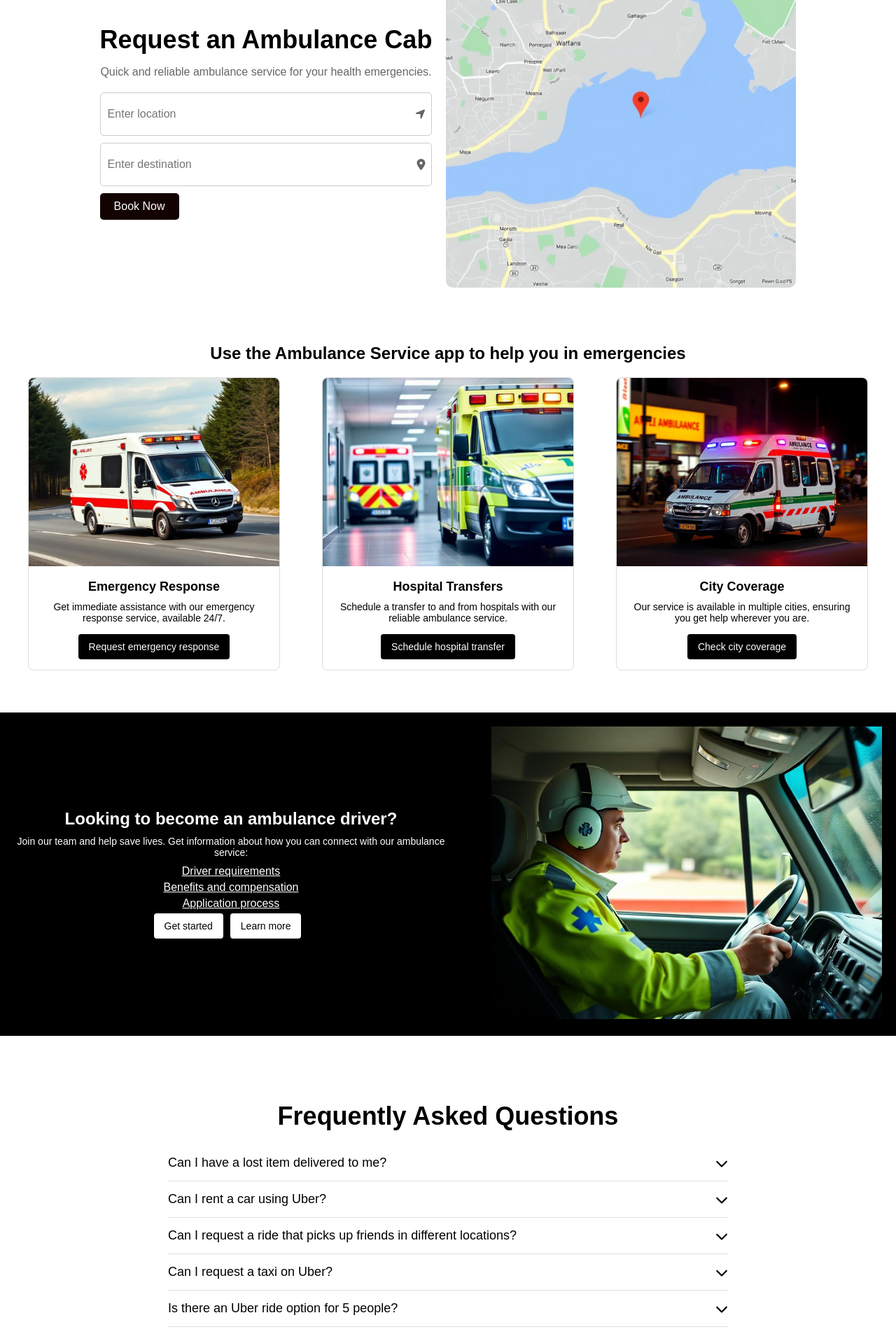
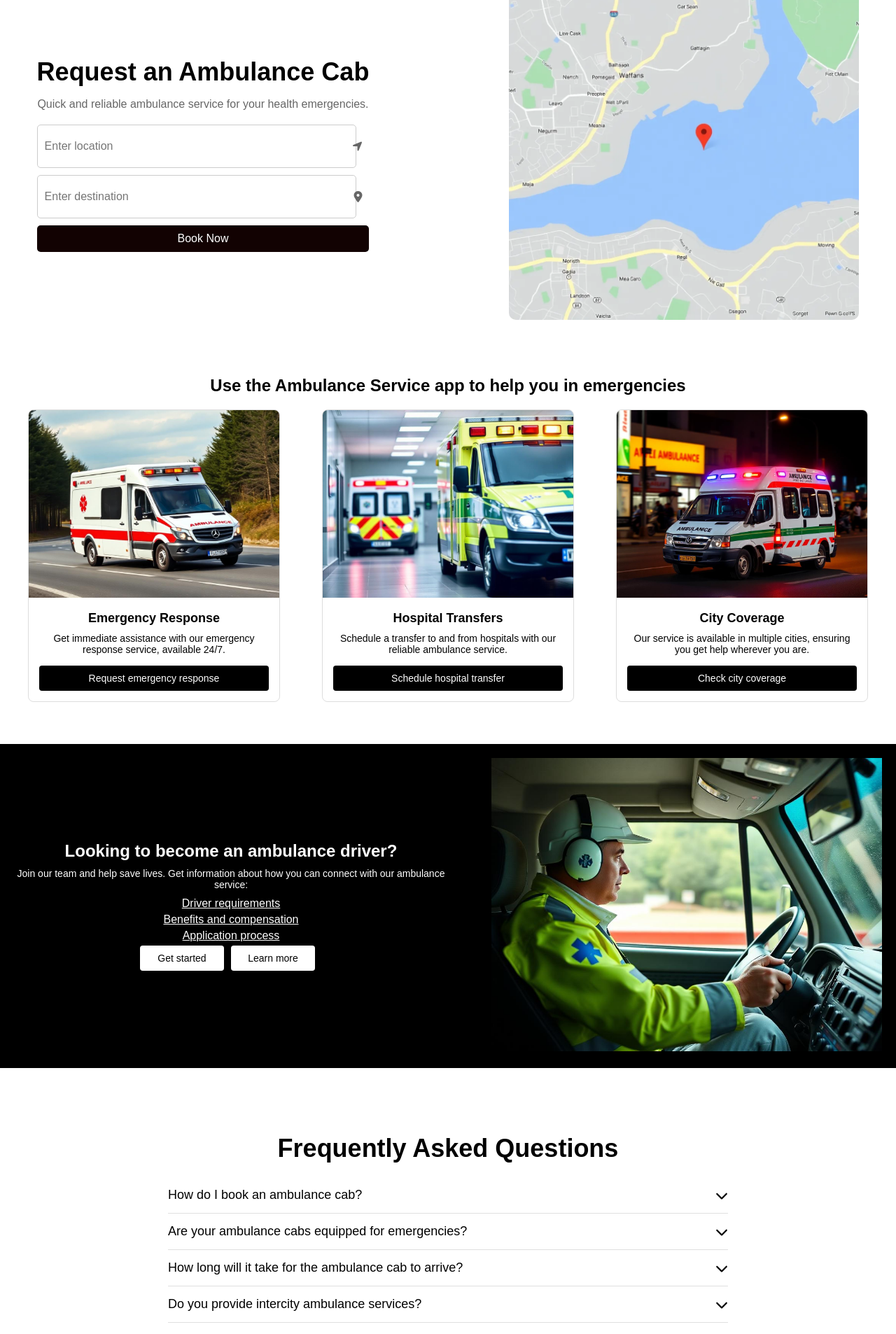
Before and after one commit to JadhavHarsh306/Ambulance_Project, a React (Create React App) app: page / in a window 1280 px wide. Shown: the part 180-2086 px from the top of the page at 70% size. Built offline with nearby package versions, Linux system fonts and the light colour scheme.

Commit message:
Landing-Page

```diff
--- a/src/components/FAQs.js
+++ b/src/components/FAQs.js
@@ -28,11 +28,11 @@ const FAQItem = ({ question, answer }) => {
 
 const FAQs = () => {
     const faqData = [
-        { question: 'Can I have a lost item delivered to me?', answer: 'Yes, you can have a lost item delivered to you by contacting our support team.' },
-        { question: 'Can I rent a car using Uber?', answer: 'Yes, Uber offers car rental services in select locations.' },
-        { question: 'Can I request a ride that picks up friends in different locations?', answer: 'Yes, you can request a ride that picks up friends in different locations using the Uber app.' },
-        { question: 'Can I request a taxi on Uber?', answer: 'Yes, you can request a taxi on Uber in select cities where the service is available.' },
-        { question: 'Is there an Uber ride option for 5 people?', answer: 'Yes, Uber offers ride options for larger groups, including UberXL and UberSUV.' },
+        { question: ' How do I book an ambulance cab?', answer: ' You can book via our website, mobile app, or by calling our 24/7 helpline.' },
+        { question: 'Are your ambulance cabs equipped for emergencies?', answer: 'Yes, all vehicles have basic medical equipment and trained personal.' },
+        { question: ' How long will it take for the ambulance cab to arrive?', answer: 'Arrival times vary based on location but typically range from 10–30 minutes.' },
+        { question: ' Do you provide intercity ambulance services?', answer: 'Yes, we offer both local and long-distance patient transport.' },
+        { question: ' What payment options do you accept?', answer: 'We accept UPI and credit/debit card payments.' },
     ];
 
     return (
--- a/src/components/Header.js
+++ b/src/components/Header.js
@@ -31,6 +31,7 @@ const Header = () => {
                 width="70"
             />
             <nav className="nav">
+                <h2>Ambulance Cab Service</h2>
                 <a href="#" className="nav-link">ABOUT US</a>
                 <a href="#" className="nav-link">HELP</a>
                 <a href="login" className="nav-link" onClick={OpenPopup}>LOG IN</a>
--- a/src/components/Register.js
+++ b/src/components/Register.js
@@ -17,11 +17,11 @@ const Register = ({isActive,notActive}) => {
       <h2>Register</h2>
       <form onSubmit={handleSubmit}>
         <div className="input-group">
-          <label>First Name:</label>
+          <label>Name:</label>
           <input type="text" />
         </div>
         <div className="input-group">
-          <label>Last Name:</label>
+          <label>UserName:</label>
           <input type="text" />
         </div>
         <div className="input-group">
@@ -40,18 +40,6 @@ const Register = ({isActive,notActive}) => {
           <label>Phone Number:</label>
           <input type="text" />
         </div>
-        <div className="input-group">
-          <label>Address:</label>
-          <input type="text" />
-        </div>
-        <div className="input-group">
-          <label>Pin Code:</label>
-          <input type="text" />
-        </div>
-        <div className="input-group">
-          <label>Adhar Card Number:</label>
-          <input type="text" />
-        </div>
         <button type="submit" onClick={notActive}>Submit</button>
       </form>
     </div>
--- a/src/style/AmbulanceDriver.css
+++ b/src/style/AmbulanceDriver.css
@@ -30,6 +30,7 @@
 }
 
 .business-content button {
+  width: 120px;
   background: #fff;
   color: #000;
   border: none;
--- a/src/style/Header.css
+++ b/src/style/Header.css
@@ -12,6 +12,10 @@
 
 .header1 img {
     height: 50px;
+}
+
+.header1 h2{
+    margin-right: 520px;
 }
 
 .nav {
@@ -32,6 +36,7 @@
 }
 
 .cta-button {
+    height: 25px;
     display: flex;
     align-items: center;
     border: 2px solid #e60000;
--- a/src/style/Register.css
+++ b/src/style/Register.css
@@ -1,144 +1,98 @@
-/* Popup overlay - Dark semi-transparent background */
+/* Styles for the popup overlay */
 .popup-overlay {
     position: fixed;
     top: 0;
     left: 0;
-    width: 100%;
-    height: 100%;
-    background-color: rgba(0, 0, 0, 0.5); /* Semi-transparent background */
+    width: 100vw;
+    height: 100vh;
+    background-color: rgba(0, 0, 0, 0.6); /* Semi-transparent background */
     display: flex;
     justify-content: center;
     align-items: center;
-    z-index: 1000;
+    z-index: 9999; /* Ensures it's above other content */
   }
 
-/* Register form container inside the popup */
+  /* Centered container for the registration form */
   .register-container {
-    width: 900px; /* Set the width to accommodate the form */
-    height: 700px; /* Increased height */
-    padding: 30px;
-    border: 1px solid #ddd;
-    border-radius: 8px;
-    box-shadow: 0 4px 10px rgba(0, 0, 0, 0.1);
-    background-color: white;
-    z-index: 1001;
-    animation: fadeIn 0.3s ease-in-out; /* Optional: Fade-in effect */
-
-    /* Enable scrolling */
-    overflow-y: auto; /* Allows vertical scrolling */
-    max-height: 700px; /* Ensure the container's max height is restricted */
+    background-color: #fff; /* White background for contrast */
+    padding: 2rem;
+    width: 400px;
+    border-radius: 10px;
+    box-shadow: 0px 4px 15px rgba(0, 0, 0, 0.2); /* Adds a subtle shadow */
+    text-align: center;
+    position: relative;
+    animation: fadeIn 0.3s ease-in-out;
   }
 
-/* Heading */
+  /* Header styling */
   .register-container h2 {
-    margin-bottom: 20px;
-    font-size: 24px;
-    font-weight: bold;
-    text-align: center;
-    color: #333;
+    margin-bottom: 1rem;
+    font-family: 'Arial', sans-serif;
+    font-size: 1.5rem;
+    color: #333; /* Dark gray text */
   }
 
-/* Styling the form groups (label + input) */
+  /* Form input group */
   .input-group {
-    display: flex;
-    align-items: center; /* Center the label and input vertically */
-    margin-bottom: 20px;
+    margin-bottom: 1rem;
+    text-align: left;
   }
 
   .input-group label {
-    width: 150px; /* Fixed width for labels */
-    font-size: 14px;
+    display: block;
+    font-size: 0.9rem;
     font-weight: bold;
-    color: #333;
-    margin-right: 20px; /* Space between label and input */
+    color: #555;
+    margin-bottom: 0.5rem;
   }
 
   .input-group input {
-    flex-grow: 1; /* Let input take remaining space */
-    height: 40px;
-    padding: 10px;
-    border: 1px solid #ccc;
+    width: 100%;
+    padding: 0.7rem;
+    font-size: 0.9rem;
+    border: 1px solid #ddd; /* Light border */
     border-radius: 5px;
-    font-size: 14px;
-    color: #333;
-    transition: border-color 0.3s;
+    transition: border-color 0.2s ease;
   }
 
   .input-group input:focus {
-    border-color: #f44336;
+    border-color: #007bff; /* Blue border on focus */
     outline: none;
+    box-shadow: 0px 0px 5px rgba(0, 123, 255, 0.3);
   }
 
-/* Submit button */
-button[type="submit"] {
+  /* Button styling */
+  button {
     width: 100%;
-    height: 45px;
-    background-color: #f44336;
-    color: white;
+    padding: 0.8rem;
+    font-size: 1rem;
+    color: #fff;
+    background-color: #007bff; /* Blue button */
     border: none;
-    font-size: 16px;
-    font-weight: bold;
+    border-radius: 5px;
     cursor: pointer;
-    border-radius: 5px;
-    margin-top: 20px;
-    transition: background-color 0.3s ease;
+    transition: background-color 0.2s ease;
   }
 
-button[type="submit"]:hover {
-    background-color: #f44336; /* Darken on hover */
+  button:hover {
+    background-color: #0056b3; /* Darker blue on hover */
   }
 
-button[type="submit"]:disabled {
-    background-color: #ccc;
-    cursor: not-allowed;
+  /* Error message styling */
+  .error-message {
+    color: red;
+    font-size: 0.85rem;
+    margin-bottom: 1rem;
   }
 
-/* Optional: Add a close button */
-.close-btn {
-    padding: 8px 16px;
-    background-color: #f44336; /* Red background for the close button */
-    color: white;
-    border: none;
-    border-radius: 4px;
-    cursor: pointer;
-    margin-top: 10px;
-}
-
-.close-btn:hover {
-    background-color: #d32f2f;
-}
-
-/* Fade-in effect for the modal */
+  /* Fade-in animation for the modal */
   @keyframes fadeIn {
     from {
       opacity: 0;
+      transform: scale(0.9);
     }
     to {
       opacity: 1;
+      transform: scale(1);
     }
   }
-
-/* Body overflow hidden to prevent scroll when modal is open */
-body {
-    overflow: hidden;
-}
-
-/* Optional: Responsive Design */
-@media (max-width: 480px) {
-    .register-container {
-        width: 90%; /* Use 90% of the screen width on mobile */
-        padding: 15px;
-    }
-
-    .input-group label {
-        width: 120px; /* Reduce label width on smaller screens */
-    }
-
-    .input-group input {
-        font-size: 16px;
-    }
-
-    button[type="submit"] {
-        font-size: 14px;
-    }
-}
--- a/src/style/RequestAmbulance.css
+++ b/src/style/RequestAmbulance.css
@@ -21,7 +21,7 @@ body {
 
 .content {
     max-width: 500px;
-    margin-right: 20px;
+    margin-right: 200px;
 }
 
 .content h1 {
```
Lines whose indentation alone changed are shown as unchanged.
